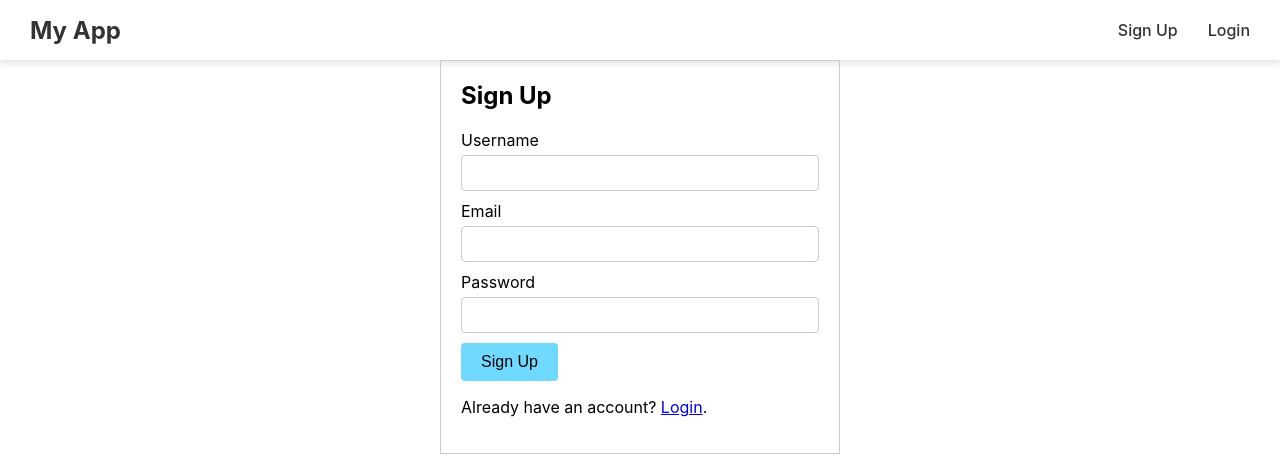
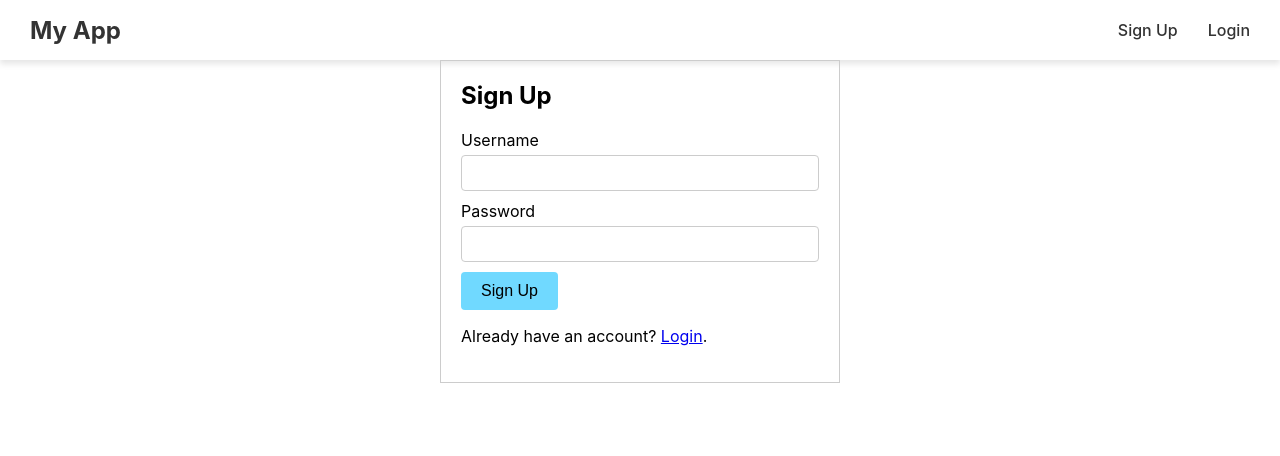
Before and after one commit to VictorApaez/meow-madness, a React (Create React App) app in the folder client/: page /signup in a window 1280 px wide. Shown: the top 456 px of the page. Built offline with nearby package versions, Linux system fonts and the light colour scheme.

Commit message:
removed email and created auth sevices

```diff
--- a/client/src/components/Signup.jsx
+++ b/client/src/components/Signup.jsx
@@ -18,17 +18,7 @@ function Signup() {
             className="signup__input"
           />
         </div>
-        <div className="signup__form-group">
-          <label htmlFor="email" className="signup__label">
-            Email
-          </label>
-          <input
-            type="email"
-            id="email"
-            name="email"
-            className="signup__input"
-          />
-        </div>
+
         <div className="signup__form-group">
           <label htmlFor="password" className="signup__label">
             Password
```
Also changed, not shown: client/src/services/apiConfig.js (added, +7 -0 lines), client/src/services/authService.js (added, +35 -0 lines).
